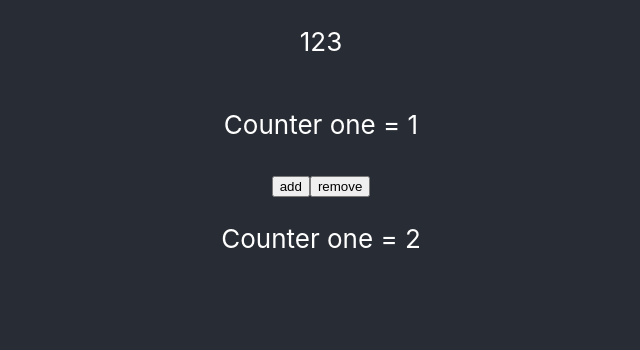
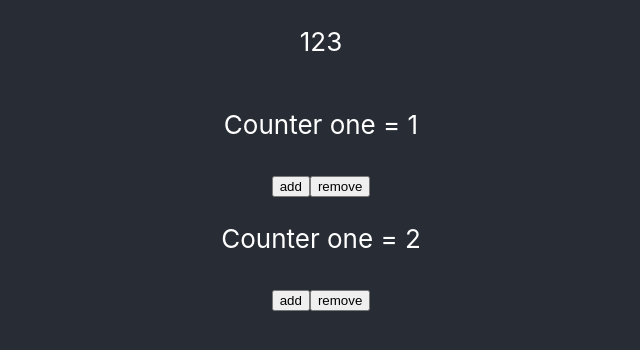
Before and after one commit to iliakut/redux-sandbox-2, a React (Create React App) app: page / in a window 1280 px wide. Shown: the top 350 px of the page, without its empty margins (319-959 px from the left). Built offline with nearby package versions, Linux system fonts and the light colour scheme.

Commit message:
added actions, bindActionCreator

```diff
--- a/src/components/counterTwo.js
+++ b/src/components/counterTwo.js
@@ -1,10 +1,13 @@
 import React from "react";
 import {connect} from "react-redux";
+import {onAdd, onRemove} from "../actions/counterTwoActions";
 
-const CounterTwo = ({counter}) => {
+const CounterTwo = ({counter, onAdd, onRemove}) => {
   return (
     <div>
       <p>Counter one = {counter}</p>
+      <button onClick={() => onAdd()}>add</button>
+      <button onClick={() => onRemove()}>remove</button>
     </div>
   );
 };
@@ -12,8 +15,36 @@ const CounterTwo = ({counter}) => {
 /*
 * (state) - можно сразу вытащить нужный reducer через ({counterOne})
 */
+
 const mapStateToProps = ({counterTwo}) => ({
   counter: counterTwo.counter
 });
 
-export default connect(mapStateToProps, null)(CounterTwo);
+/*
+* доступны несколько вариантов mapDispatchToProps
+* 1. когда это объект
+* 2. когда это функция
+*
+* под капотом объект когда мы передаем объект
+* это работает через bindActionCreators
+*  return bindActionCreators(actions, dispatch);
+*/
+
+
+// 1 варианит - объект
+const mapDispatchToProps = {
+  onAdd,
+  onRemove
+};
+
+/*
+// 2.вариант - функция
+const mapDispatchToProps = (dispatch) => {
+  return {
+    onAdd: () => dispatch({ type: COUNTER_ONE_ADD }),
+    onRemove: () => dispatch({ type: COUNTER_ONE_REMOVE }),
+  }
+};
+*/
+
+export default connect(mapStateToProps, mapDispatchToProps)(CounterTwo);
```
Also changed, not shown: src/components/counterOne.js (+23 -0 lines).
